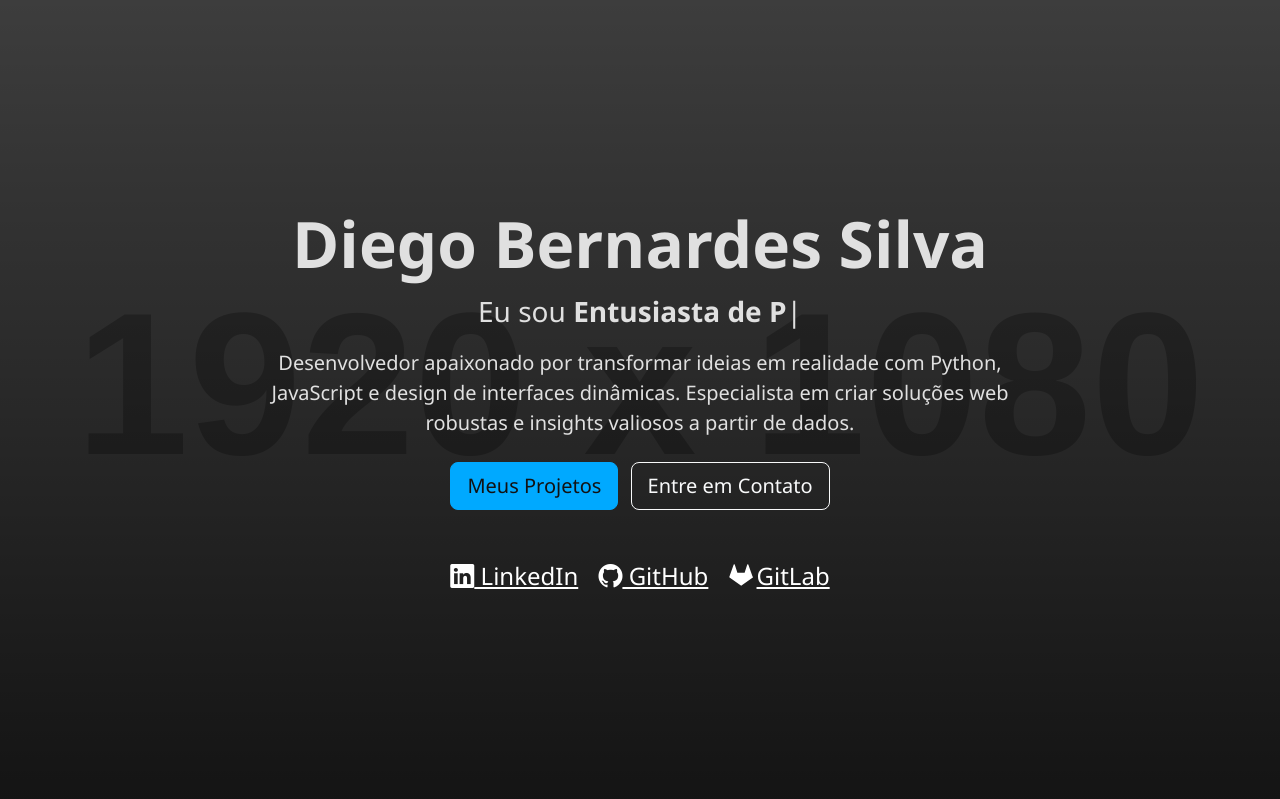
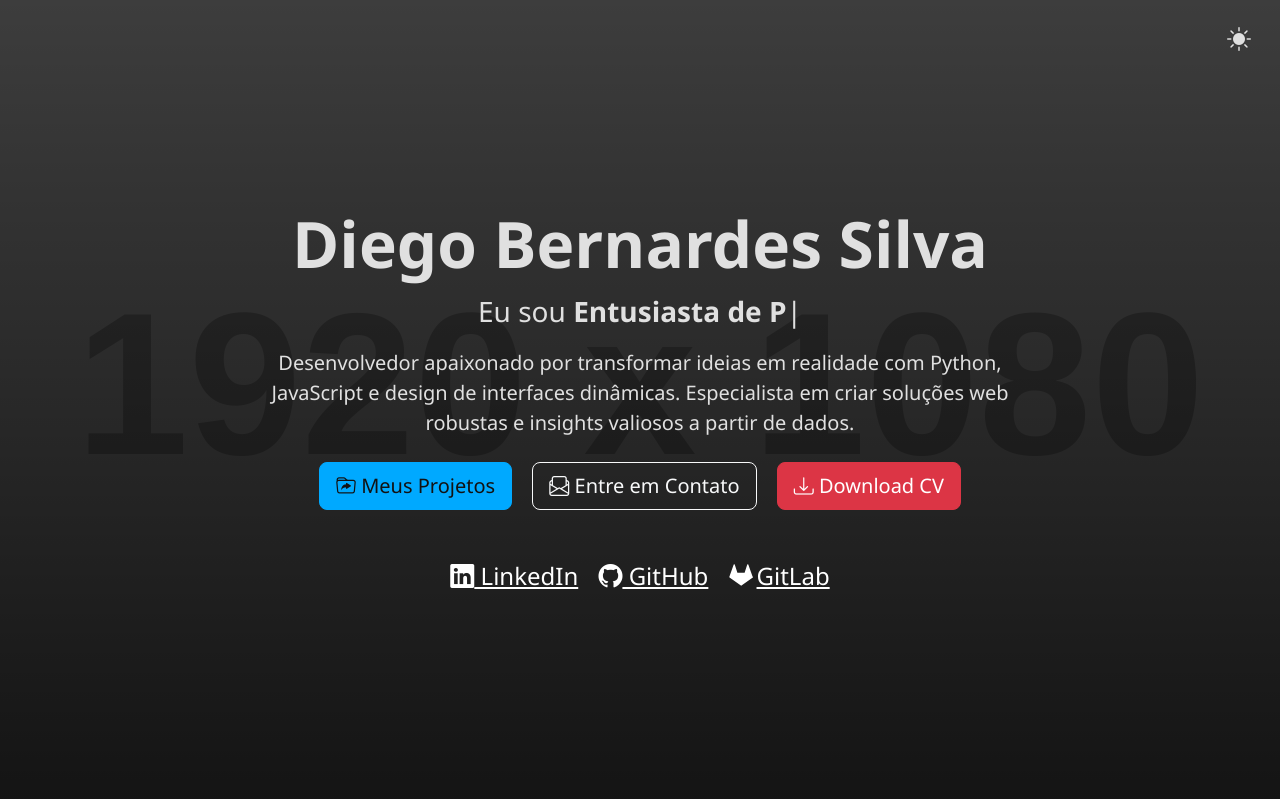
Before and after one commit to diegobernardessv/MyPortfolio, a Flask app: page / in a window 1280 px wide. Shown: the top 799 px of the page. Run offline with Flask 2, Linux system fonts and the light colour scheme; grey boxes labelled with a size stand in for pictures from a placeholder-image service; some libraries are stand-ins or nearby versions.

Commit message:
feat: config button Download CV

```diff
--- a/app/static/css/style.css
+++ b/app/static/css/style.css
@@ -474,3 +474,42 @@ body.has-fixed-navbar {
     border-radius: 0; /* Opcional: remove o border-radius se o alerta ocupa toda a largura */
     /* Considerar adicionar um max-width e margin: auto para o .container dentro dele se quiser que o alerta não seja full-width */
 }
+
+/* Estilos para o botão Entre em Contato na Seção Home no Tema Claro */
+.light-theme #home .btn-home-contact {
+    color: #000000; /* Cor do texto preta */
+    border-color: #000000; /* Cor da borda preta */
+    background-color: transparent;
+}
+
+.light-theme #home .btn-home-contact:hover,
+.light-theme #home .btn-home-contact:focus {
+    color: #ffffff; /* Cor do texto branca ao passar o mouse/focar */
+    background-color: #000000; /* Cor de fundo preta ao passar o mouse/focar */
+    border-color: #000000; /* Cor da borda preta ao passar o mouse/focar */
+}
+
+/* Estilos para o botão de tema na Seção Home */
+#home .theme-toggle-home {
+    position: absolute;
+    top: 20px; /* Ajuste conforme necessário */
+    right: 20px; /* Ajuste conforme necessário */
+    z-index: 10; /* Para garantir que fique sobre outros elementos da home, se houver */
+}
+
+#home .theme-toggle-home i {
+    font-size: 1.5rem; /* Tamanho maior para o ícone na home */
+    color: var(--theme-text-light); /* Cor clara para o tema escuro da home */
+}
+
+/* Ajuste do ícone do botão de tema na Home para o tema claro */
+.light-theme #home .theme-toggle-home i {
+    color: var(--theme-text-light); /* Cor escura para o tema claro da home */
+}
+
+.light-theme #home .btn-home-contact:focus,
+.light-theme #home .btn-home-contact:hover {
+    color: #ffffff; /* Cor do texto branca ao passar o mouse/focar */
+    background-color: #000000; /* Cor de fundo preta ao passar o mouse/focar */
+    border-color: #000000; /* Cor da borda preta ao passar o mouse/focar */
+}
--- a/app/templates/partials/_footer.html
+++ b/app/templates/partials/_footer.html
@@ -15,10 +15,6 @@
 
             <!-- Coluna dos Ícones de Tema e Scroll Top -->
             <div class="col-md-4 text-md-end">
-                <button id="theme-toggle" class="btn btn-link text-decoration-none p-0 me-2" title="Alternar tema">
-                    <i class="bi bi-sun-fill theme-icon-sun"></i>
-                    <i class="bi bi-moon-stars-fill theme-icon-moon d-none"></i>
-                </button>
                 <a href="#home" class="btn btn-link text-decoration-none p-0" title="Voltar ao topo">
                     <i class="bi bi-arrow-up-circle-fill"></i>
                 </a>
--- a/app/templates/partials/_home.html
+++ b/app/templates/partials/_home.html
@@ -1,4 +1,8 @@
-<section id="home" class="d-flex flex-column justify-content-center align-items-center text-white vh-100">
+<section id="home" class="d-flex flex-column justify-content-center align-items-center text-white vh-100 position-relative">
+    <button id="theme-toggle" class="btn btn-link text-decoration-none p-0 me-2 theme-toggle-home" title="Alternar tema">
+        <i class="bi bi-sun-fill theme-icon-sun"></i>
+        <i class="bi bi-moon-stars-fill theme-icon-moon d-none"></i>
+    </button>
     <div class="container text-center">
         <h1 class="display-3 fw-bold">Diego Bernardes Silva</h1>
         <p class="lead fs-3">
@@ -8,8 +12,15 @@
             Desenvolvedor apaixonado por transformar ideias em realidade com Python, JavaScript e design de interfaces dinâmicas. Especialista em criar soluções web robustas e insights valiosos a partir de dados.
         </p>
         <div class="mt-4">
-            <a href="#projects" class="btn btn-primary btn-lg me-2">Meus Projetos</a>
-            <a href="#contact" class="btn btn-outline-light btn-lg">Entre em Contato</a>
+            <a href="#projects" class="btn btn-primary btn-lg me-3">
+                <i class="bi bi-folder-symlink"></i> Meus Projetos
+            </a>
+            <a href="#contact" class="btn btn-outline-light btn-home-contact btn-lg me-3">
+                <i class="bi bi-envelope-paper"></i> Entre em Contato
+            </a>
+            <a href="{{ url_for('static', filename='curriculo/Diego_Bernardes_Silva_CV.pdf') }}" class="btn btn-danger btn-lg" download="Diego_Bernardes_Silva_CV.pdf">
+                <i class="bi bi-download"></i> Download CV
+            </a>
         </div>
         <div class="social-icons mt-5">
             <!-- Ícones de redes sociais (ex: Font Awesome ou SVGs) -->
```
Also changed, not shown: 1 other file.
